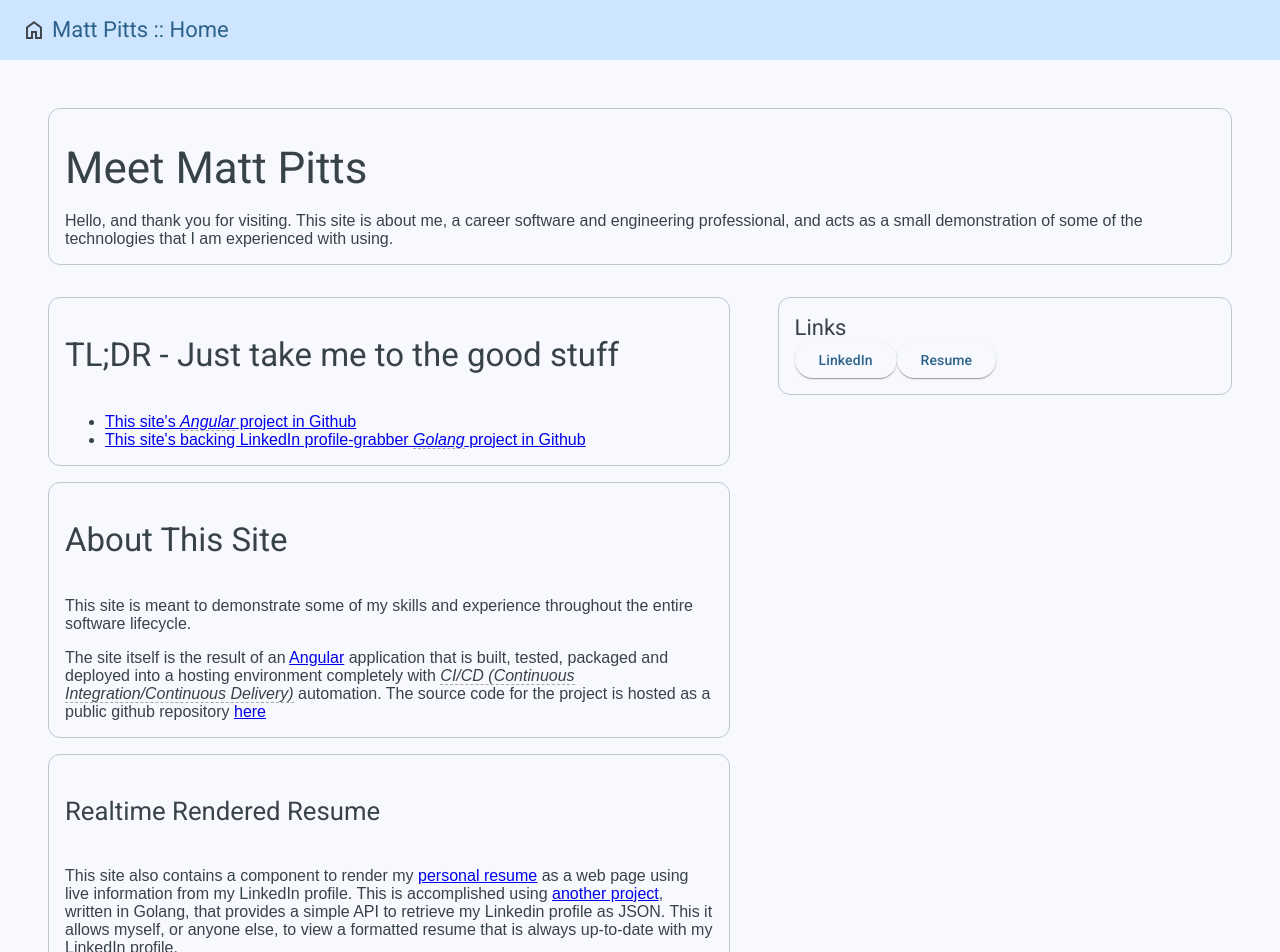
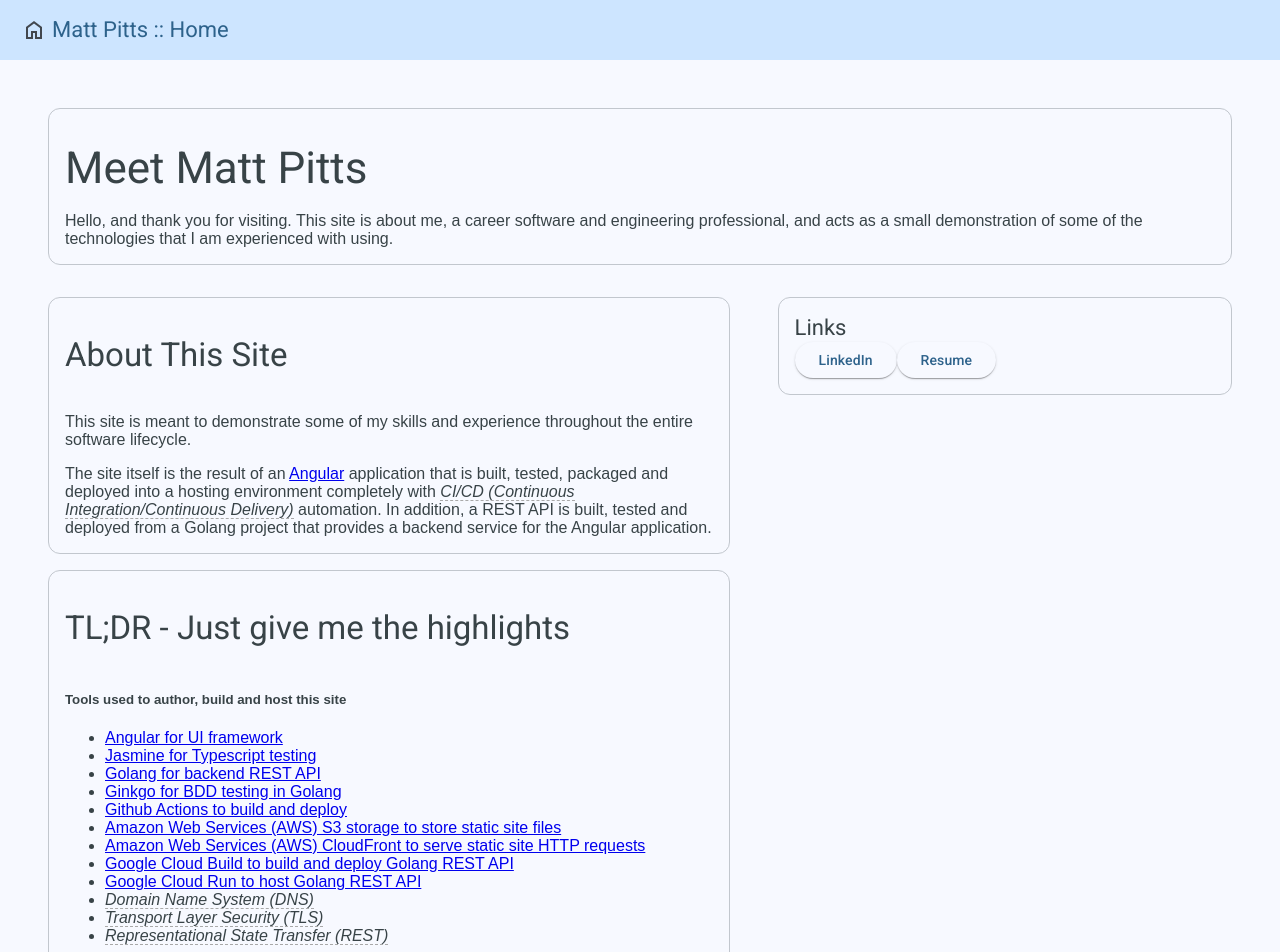
Before and after one commit to invinity/mattpitts-site, an Angular app: page / in a window 1280 px wide. Shown: the top 952 px of the page. Built offline with nearby package versions, Linux system fonts and the light colour scheme.

Commit message:
text updates

```diff
--- a/src/app/home/home.component.html
+++ b/src/app/home/home.component.html
@@ -19,24 +19,6 @@
                 <mat-card class="dashboard-card" appearance="outlined">
                     <mat-card-header>
                         <mat-card-title>
-                            <h2>TL;DR - Just take me to the good stuff</h2>
-                        </mat-card-title>
-                    </mat-card-header>
-                    <mat-card-content class="dashboard-card-content">
-                        <ul>
-                            <li><a href="https://github.com/invinity/mattpitts-site" target="_blank">This site's <i
-                                        class="skill">Angular</i> project in
-                                    Github</a></li>
-                            <li><a href="https://github.com/invinity/linkedin-profile-grabber" target="_blank">This
-                                    site's backing LinkedIn
-                                    profile-grabber <span class="skill">Golang</span> project in Github</a></li>
-                        </ul>
-                    </mat-card-content>
-                </mat-card>
-
-                <mat-card class="dashboard-card" appearance="outlined">
-                    <mat-card-header>
-                        <mat-card-title>
                             <h2>About This Site</h2>
                         </mat-card-title>
                     </mat-card-header>
@@ -51,11 +33,52 @@
                             into a hosting environment completely with <span class="skill">CI/CD (Continuous
                                 Integration/Continuous
                                 Delivery)</span>
-                            automation.
-                            The source code for the project
-                            is hosted as a public github repository <a href="https://github.com/invinity/mattpitts-site"
-                                target="_blank">here</a>
+                            automation. In addition, a REST API is built, tested and deployed from a Golang project that
+                            provides a backend service for the Angular application.
                         </p>
+                    </mat-card-content>
+                </mat-card>
+
+                <mat-card class="dashboard-card" appearance="outlined">
+                    <mat-card-header>
+                        <mat-card-title>
+                            <h2>TL;DR - Just give me the highlights</h2>
+                        </mat-card-title>
+                    </mat-card-header>
+                    <mat-card-content class="dashboard-card-content">
+                        <h5>Tools used to author, build and host this site</h5>
+                        <ul>
+                            <li><a href="https://angular.dev" target="_blank">Angular for UI framework</a></li>
+                            <li><a href="https://jasmine.github.io/" target="_blank">Jasmine for Typescript testing</a>
+                            </li>
+                            <li><a href="https://go.dev/" target="_blank">Golang for backend REST API</a></li>
+                            <li><a href="https://github.com/onsi/ginkgo" target="_blank">Ginkgo for BDD testing in
+                                    Golang</a></li>
+                            <li><a href="https://docs.github.com/en/actions" target="_blank">Github Actions to build and
+                                    deploy</a></li>
+                            <li><a href="https://docs.aws.amazon.com/AmazonS3/latest/userguide/Welcome.htmll"
+                                    target="_blank">Amazon Web Services (AWS) S3 storage to store static site files</a>
+                            </li>
+                            <li><a href="https://docs.aws.amazon.com/AmazonCloudFront/latest/DeveloperGuide/Introduction.html"
+                                    target="_blank">Amazon Web Services (AWS) CloudFront to serve static site HTTP
+                                    requests</a></li>
+                            <li><a href="https://cloud.google.com/build?hl=en" target="_blank">Google Cloud Build to
+                                    build and deploy Golang REST API</a></li>
+                            <li><a href="https://cloud.google.com/run?hl=en" target="_blank">Google Cloud Run to host
+                                    Golang REST API</a></li>
+                            <li><span class="skill">Domain Name System (DNS)</span></li>
+                            <li><span class="skill">Transport Layer Security (TLS)</span></li>
+                            <li><span class="skill">Representational State Transfer (REST)</span></li>
+                        </ul>
+                        <h5>Links to the projects hosted in Github</h5>
+                        <ul>
+                            <li><a href="https://github.com/invinity/mattpitts-site" target="_blank">This site's <i
+                                        class="skill">Angular</i> project in
+                                    Github</a></li>
+                            <li><a href="https://github.com/invinity/linkedin-profile-grabber" target="_blank">This
+                                    site's backing LinkedIn
+                                    profile-grabber <span class="skill">Golang</span> project in Github</a></li>
+                        </ul>
                     </mat-card-content>
                 </mat-card>
 
@@ -88,7 +111,9 @@
                             <mat-card-title>
                                 <h3>Fully Automated Build, Test, Deploy</h3>
                             </mat-card-title>
-                            <img alt="Github Actions latest result" src="https://github.com/invinity/mattpitts-site/actions/workflows/ng-build-deploy.yml/badge.svg" style="width: 217px; height: 25px; vertical-align: middle; margin: auto 0px;">
+                            <img alt="Github Actions latest result"
+                                src="https://github.com/invinity/mattpitts-site/actions/workflows/ng-build-deploy.yml/badge.svg"
+                                style="width: 217px; height: 25px; vertical-align: middle; margin: auto 0px;">
                         </mat-card-title-group>
                     </mat-card-header>
                     <mat-card-content class="dashboard-card-content">
```
